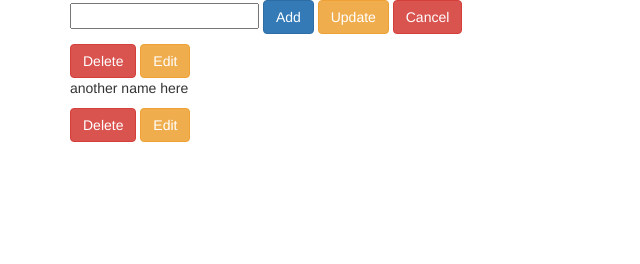
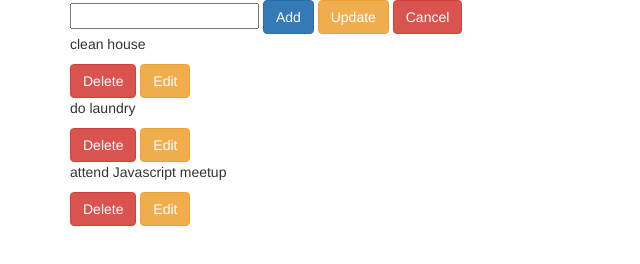
Before and after one commit to Kapeel/meetuptodolist, a website: page public/index.html in a window 1280 px wide. Shown: the whole page, without its empty margins (0-640 px from the left). Drawn offline with nearby package versions, Linux system fonts and the light colour scheme.

Commit message:
stored json to scope variable

```diff
--- a/public/angular/todoscontroller.js
+++ b/public/angular/todoscontroller.js
@@ -2,6 +2,7 @@
 var todoApp = angular.module('todoApp', []);
 
 todoApp.controller('todosController', ['$scope', '$http', function ($scope, $http){
-  $scope.name = ""
-  $scope.anotherName = "another name here"
+
+  $scope.todos = [{name: "clean house"}, {name: "do laundry"},{name: "attend Javascript meetup"}]
+
 }])
--- a/public/index.html
+++ b/public/index.html
@@ -18,14 +18,11 @@
       <button class="btn btn-warning">Update</button>
       <button class="btn btn-danger">Cancel</button>
 
-
-      <p>{{name}}</p>
-      <button class="btn btn-danger">Delete</button>
-      <button class="btn btn-warning">Edit</button>
-
-      <p>{{anotherName}}</p>
-      <button class="btn btn-danger">Delete</button>
-      <button class="btn btn-warning">Edit</button>
+      <div ng-repeat="todo in todos">
+        <p>{{todo.name}}</p>
+        <button class="btn btn-danger">Delete</button>
+        <button class="btn btn-warning">Edit</button>
+      </div>
 
     </div>
 
```
